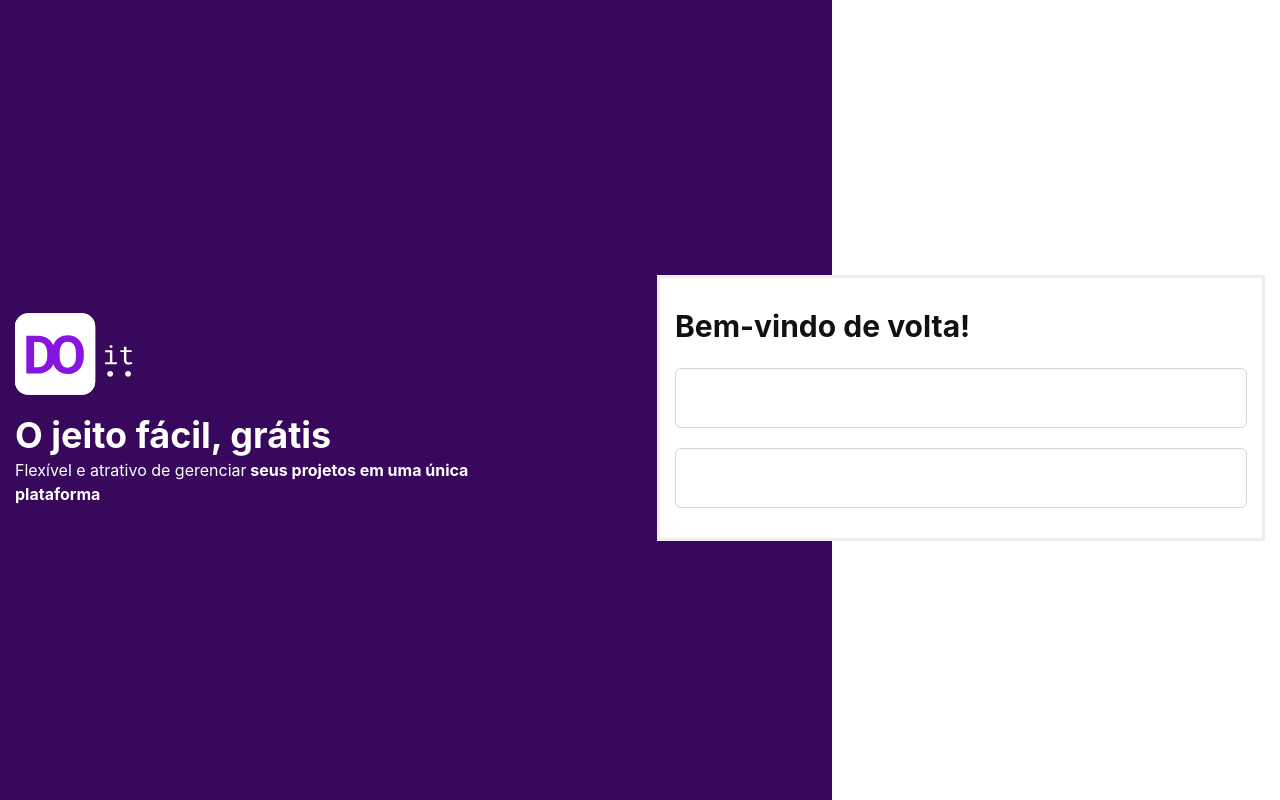
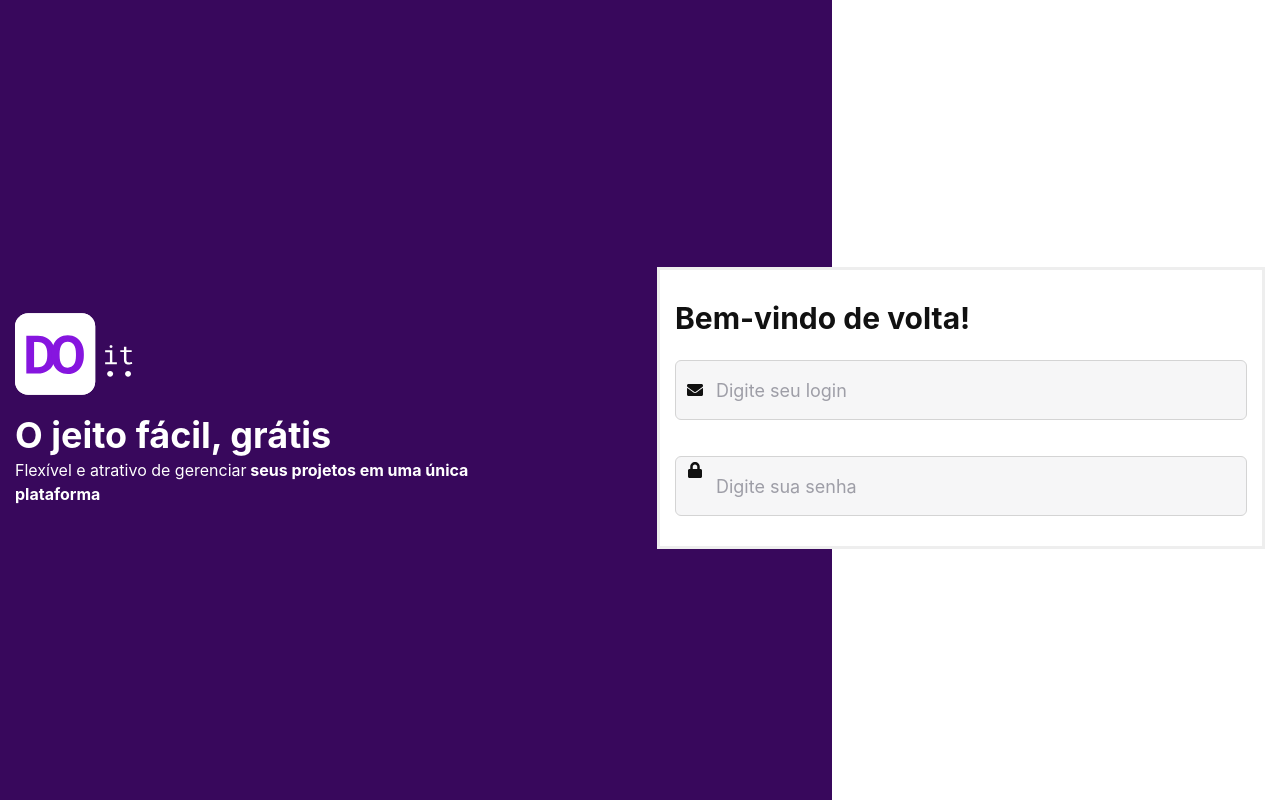
Before and after one commit to leonardomlouzas/DoIt, a React (Create React App) app: page / in a window 1280 px wide. Built offline with nearby package versions, Linux system fonts and the light colour scheme.

Commit message:
feat: customize pageLogin

```diff
--- a/src/components/Form/Input.tsx
+++ b/src/components/Form/Input.tsx
@@ -8,13 +8,9 @@ import {
   InputGroup,
 } from "@chakra-ui/react";
 
-import { FaExclamation } from "react-icons/fa";
-
 import { useState, useEffect, useCallback, useRef } from "react";
 import { FieldError } from "react-hook-form";
 import { IconType } from "react-icons";
-
-import { string } from "yup";
 
 interface InputProps extends ChakraInputProps {
   name: string;
@@ -41,7 +37,7 @@ export const Input = ({
         )}
         <ChakraInput
           name={name}
-          b="gray.50"
+          bg="gray.50"
           variant="outline"
           _hover={{ bgColor: "gray.100" }}
           _placeholder={{ color: "gray.300" }}
--- a/src/pages/Login/index.tsx
+++ b/src/pages/Login/index.tsx
@@ -1,4 +1,5 @@
 import { Flex, Grid, Heading, Image, Text, VStack } from "@chakra-ui/react";
+import { FaEnvelope, FaLock } from "react-icons/fa";
 import LogoSecondary from "../../assets/logo-secondary.svg";
 
 import { Input } from "../../components/Form/Input";
@@ -37,8 +38,17 @@ export const Login = () => (
       >
         <Heading size="lg">Bem-vindo de volta!</Heading>
         <VStack spacing="5" mt="6">
-          <Input />
-          <Input />
+          <Input
+            icon={FaEnvelope}
+            name="email"
+            placeholder="Digite seu login"
+          />
+          <Input
+            mt="4"
+            icon={FaLock}
+            name="password"
+            placeholder="Digite sua senha"
+          />
         </VStack>
       </Grid>
     </Flex>
```
